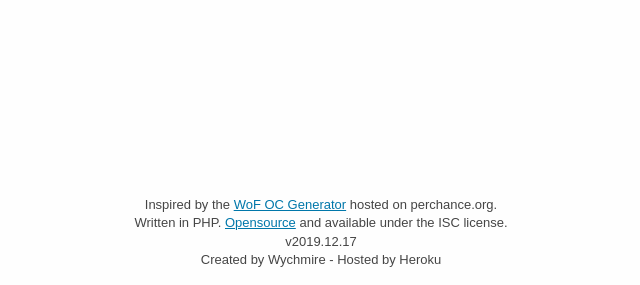
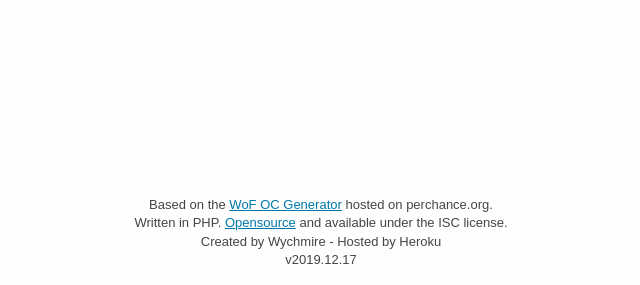
Before and after one commit to sincetheflood/wofgen, a PHP site: page / in a window 1280 px wide. Shown: the part 515-800 px from the top of the page, without its empty margins (319-959 px from the left). Run offline with PHP 8.4, Linux system fonts and the light colour scheme.

Commit message:
rearrange footer

```diff
--- a/web/template/template.php
+++ b/web/template/template.php
@@ -23,10 +23,10 @@
   </main>
 
   <footer>
-    <p>Inspired by the <a href="https://perchance.org/wofocgen-testversion">WoF OC Generator</a> hosted on perchance.org.</p>
+    <p>Based on the <a href="https://perchance.org/wofocgen-testversion">WoF OC Generator</a> hosted on perchance.org.</p>
     <p>Written in PHP. <a href="https://git.sr.ht/~wychmire/wofocgen">Opensource</a> and available under the ISC license.</p>
+    <p>Created by Wychmire - Hosted by Heroku</p>
     <p><?php site_version(); ?></p>
-    <p>Created by Wychmire - Hosted by Heroku</p>
   </footer>
 </body>
 
```
